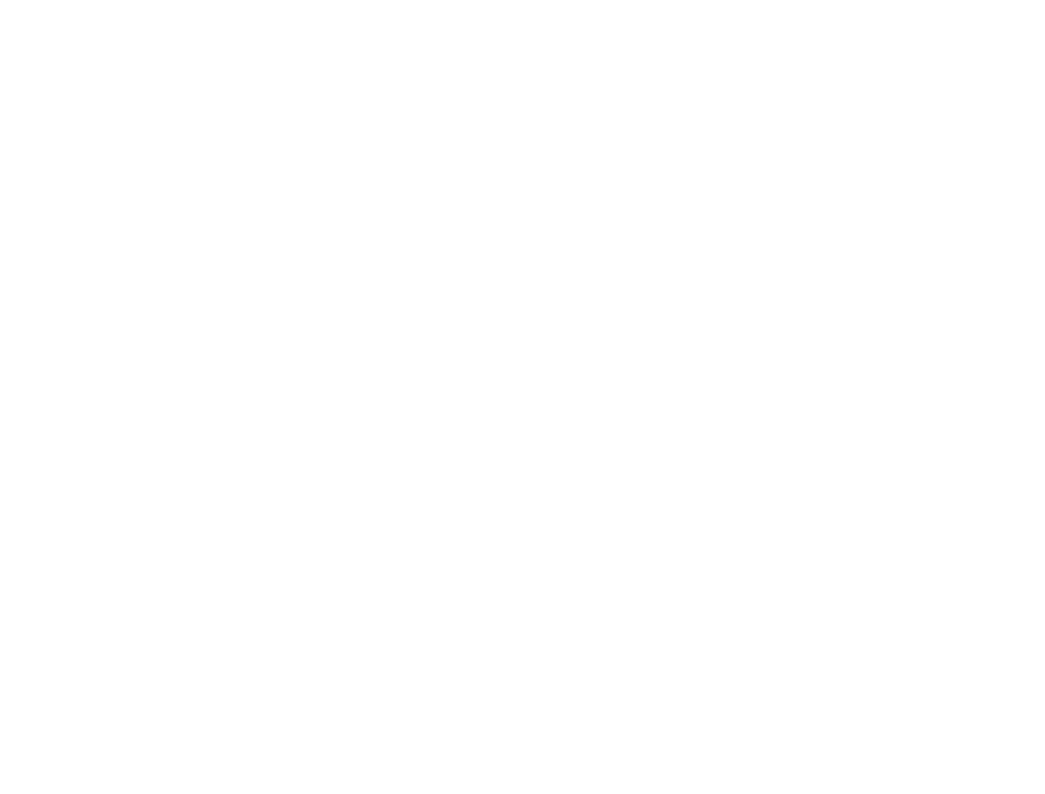
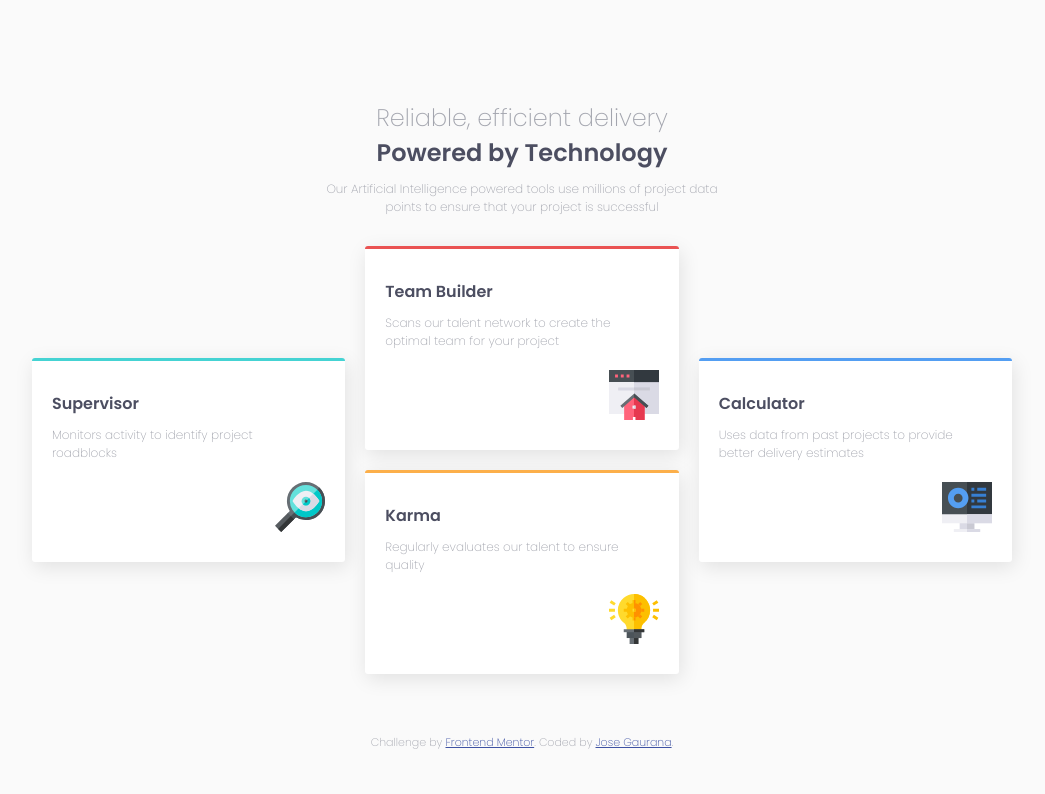
Before and after one commit to gauranajose/Card-Feature-Section, a plain HTML site: page index.html in a window 1280 px wide. Shown: the whole page, without its empty margins (118-1163 px from the left). Drawn offline with Linux system fonts and the light colour scheme.

Commit message:
2nd commit

```diff
--- a/index.html
+++ b/index.html
@@ -7,39 +7,57 @@
   <link rel="icon" type="image/png" sizes="32x32" href="./images/favicon-32x32.png">
 
   <title>Frontend Mentor | Four card feature section</title>
+  <link rel="preconnect" href="https://fonts.gstatic.com">
+  <link href="https://fonts.googleapis.com/css2?family=Poppins:wght@200;400;600&display=swap" rel="stylesheet">
+  <link rel="stylesheet" href="style.css">
 
   <!-- Feel free to remove these styles or customise in your own stylesheet 👍 -->
   <style>
-    .attribution { font-size: 11px; text-align: center; }
+    .attribution { font-size: 11px; text-align: center; margin-bottom: 40px;}
     .attribution a { color: hsl(228, 45%, 44%); }
   </style>
 </head>
 <body>
-
-  <!-- Reliable, efficient delivery
-  Powered by Technology
-
-  Our Artificial Intelligence powered tools use millions of project data points
-  to ensure that your project is successful
-
-  Supervisor
-  Monitors activity to identify project roadblocks
-
-  Team Builder
-  Scans our talent network to create the optimal team for your project
-
-  Karma
-  Regularly evaluates our talent to ensure quality
-
-  Calculator
-  Uses data from past projects to provide better delivery estimates
-
+  <header>
+    <h2>Reliable, efficient delivery</h2>
+    <h1>Powered by Technology</h1>
+    <p>Our Artificial Intelligence powered tools use millions of project data points
+      to ensure that your project is successful</p>
+  </header>
+  <div class="cards">
+    <div class="row">
+      <div class="card cyan">
+        <h1>Supervisor</h1>
+        <p>Monitors activity to identify project roadblocks</p>
+        <img src="images/icon-supervisor.svg" alt="">
+      </div>
+    </div>
+    <div class="row">
+      <div class="card red">
+        <h1>Team Builder</h1>
+        <p>Scans our talent network to create the optimal team for your project</p>
+        <img src="images/icon-team-builder.svg" alt="">
+      </div>
+      <div class="card orange">
+        <h1>Karma</h1>
+        <p>Regularly evaluates our talent to ensure quality</p>
+        <img src="images/icon-karma.svg" alt="">
+      </div>
+    </div>
+    <div class="row">
+      <div class="card blue">
+        <h1>Calculator</h1>
+        <p>Uses data from past projects to provide better delivery estimates</p>
+        <img src="images/icon-calculator.svg" alt="">
+      </div>
+    </div>
+  </div>
 
   <footer>
     <p class="attribution">
       Challenge by <a href="https://www.frontendmentor.io?ref=challenge" target="_blank">Frontend Mentor</a>.
-      Coded by <a href="#">Your Name Here</a>.
+      Coded by <a href="https://github.com/gauranajose">Jose Gaurana</a>.
     </p>
-  </footer> -->
+  </footer>
 </body>
 </html>
--- a/style.css
+++ b/style.css
@@ -0,0 +1,125 @@
+* {
+    box-sizing: border-box;
+    margin: 0;
+    padding: 0;
+}
+
+body {
+    height: auto;
+    width: 100%;
+    font-family: 'Poppins', sans-serif;
+    display: flex;
+    flex-direction: column;
+    align-items: center;
+    background-color: #FAFAFA;
+}
+
+h1, h2 {
+    font-size: 1em;
+}
+
+p {
+    font-weight: 200;
+    color: hsl(229, 6%, 66%);;
+    font-size: 12px;
+}
+
+header {
+    margin-top: 100px;
+    display: flex;
+    flex-direction: column;
+    align-items: center;
+    text-align: center;
+    width: 400px;
+}
+
+header h1 {
+    font-weight: 600;
+    font-size: 24px;
+    color: hsl(234, 12%, 34%);
+    margin-bottom: 10px;
+}
+
+header h2 {
+    font-weight: 200;
+    color: hsl(229, 6%, 66%);
+    font-size: 24px;
+}
+
+.cards {
+    margin-top: 20px;
+    margin-bottom: 50px;
+    display: flex;
+    flex-direction: row;
+    align-items: center;
+    justify-content: center;
+}
+
+.cards .row {
+    width: 27%;
+    display: flex;
+    flex-direction: column;
+}
+
+.cards .row .card {
+    background-color: #FFF;
+    padding: 30px 20px;
+    margin: 10px 10px;
+    display: flex;
+    flex-direction: column;
+    align-items: flex-start;
+    box-shadow: 2px 5px 20px rgb(0,0,0,0.1);
+    border-radius: 3px;
+}
+
+.cards .row .card h1 {
+    color: hsl(234, 12%, 34%);
+}
+
+.cards .row .card p {
+    width: 90%;
+    margin-top: 10px;
+}
+
+.cards .row .card img {
+    width: 50px;
+    margin-top: 20px;
+    align-self: flex-end;
+}
+
+.cards .row .card.cyan {
+    border-top: hsl(180, 62%, 55%) solid 3px;
+}
+
+.cards .row .card.red {
+    border-top: hsl(0, 78%, 62%) solid 3px;
+}
+
+.cards .row .card.orange {
+    border-top: hsl(34, 97%, 64%) solid 3px;
+}
+
+.cards .row .card.blue {
+    border-top: hsl(212, 86%, 64%) solid 3px;
+}
+
+@media (max-width: 700px) {
+    header {
+        width: 100%;
+        margin-top: 50px;
+        padding: 20px 20px;
+    }
+
+    .cards {
+        flex-direction: column;
+        width: 100%;
+    }
+
+    .cards .row {
+        width: 100%;
+    }
+
+    .cards .row .card {
+        margin: 10px 30px;
+    }
+}
```
